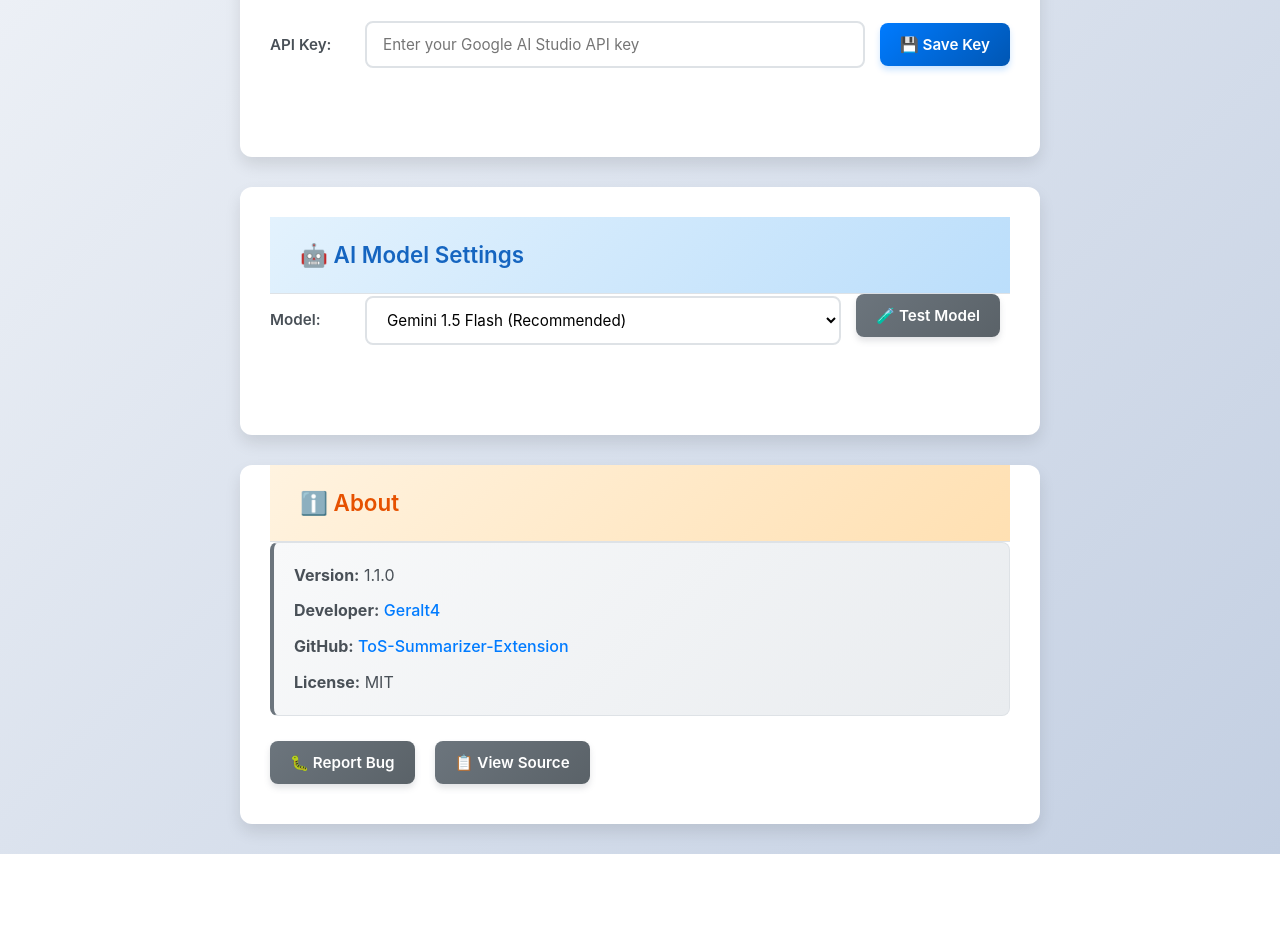
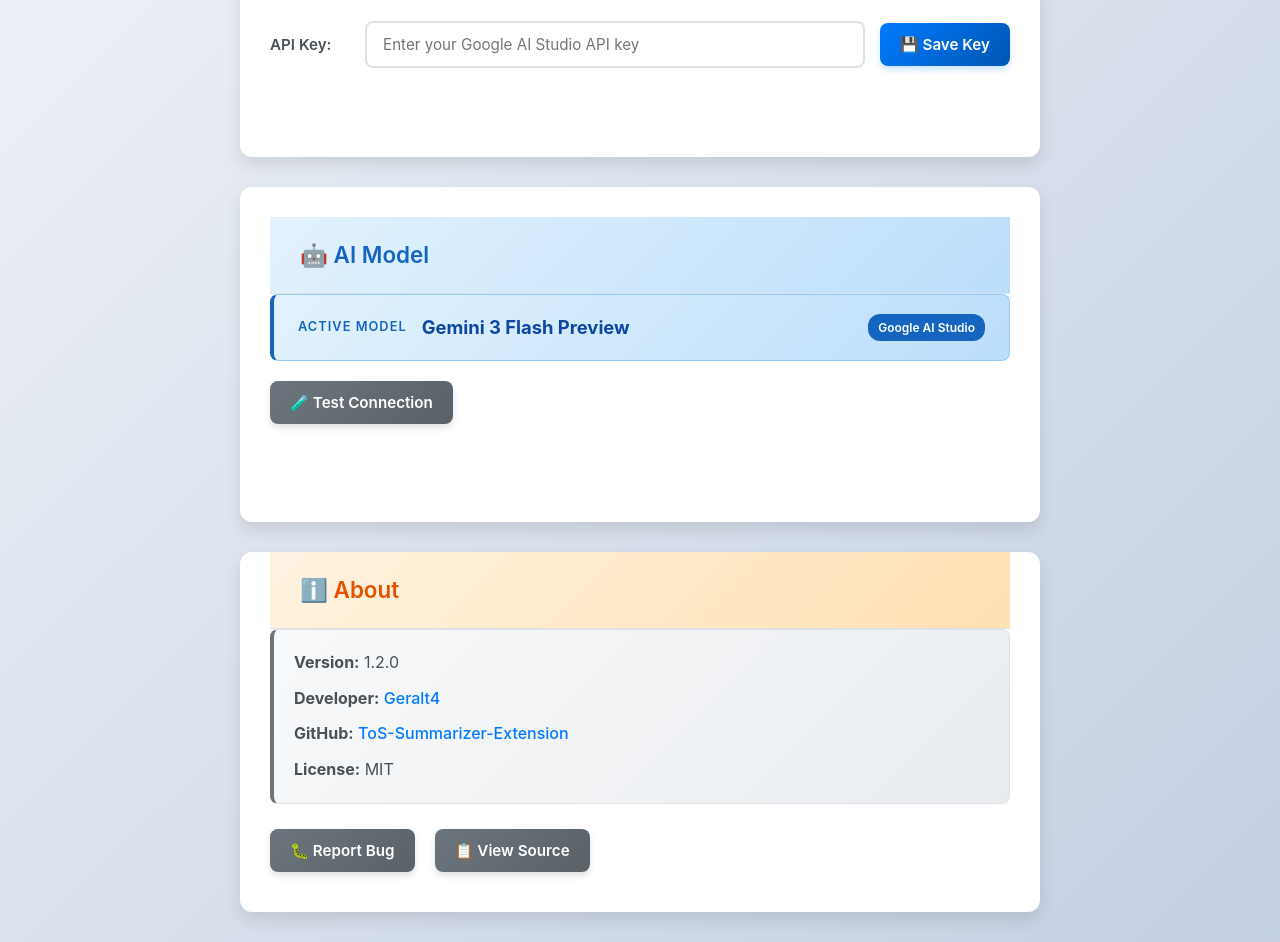
Before and after one commit to Geralt4/ToS-Summarizer-Extension, a browser extension: page options.html in a window 1280 px wide. Shown: the part 467-1409 px from the top of the page. Before the commit the page ends 1321 px from the top, so only its background shows below. Drawn offline with Linux system fonts and the light colour scheme.

Commit message:
v1.2.0 — Upgrade to Gemini 3 Flash Preview, simplify model UI
- Switch AI model to gemini-3-flash-preview exclusively
- Replace model selector dropdown with a prominent static model display
  showing 'Gemini 3 Flash Preview' + 'Google AI Studio' badge
- Remove saveModelSelection(), modelSelect references, and model storage
  logic from options.js (no longer needed with a single fixed model)
- Add .model-display, .model-label, .model-name, .model-badge CSS styles
- Bump version to 1.2.0 across manifest.json, package.json, options.html,
  popup.html, popup.js, options.js, README.md, and PRIVACY.md

```diff
--- a/background.js
+++ b/background.js
@@ -9,7 +9,7 @@
 // Helper to get stored model name or fallback
 async function getModelName() {
   const res = await browser.storage.local.get('geminiModelName');
-  return res.geminiModelName || 'gemini-1.5-flash-latest';
+  return res.geminiModelName || 'gemini-3-flash-preview';
 }
 
 // Test API key validity — called via message action so key never touches options page network stack
--- a/options.css
+++ b/options.css
@@ -267,6 +267,46 @@
     }
 }
 
+/* Model Display */
+.model-display {
+    display: flex;
+    align-items: center;
+    gap: 15px;
+    background: linear-gradient(135deg, #e3f2fd 0%, #bbdefb 100%);
+    border: 1px solid #90caf9;
+    border-left: 4px solid #1565c0;
+    border-radius: 8px;
+    padding: 18px 24px;
+    margin-bottom: 20px;
+    flex-wrap: wrap;
+}
+
+.model-label {
+    font-size: 0.8em;
+    font-weight: 600;
+    text-transform: uppercase;
+    letter-spacing: 0.08em;
+    color: #1565c0;
+    min-width: 80px;
+}
+
+.model-name {
+    font-size: 1.15em;
+    font-weight: 700;
+    color: #0d47a1;
+    flex: 1;
+}
+
+.model-badge {
+    font-size: 0.75em;
+    font-weight: 600;
+    background: #1565c0;
+    color: white;
+    padding: 4px 10px;
+    border-radius: 12px;
+    white-space: nowrap;
+}
+
 /* Animation for status messages */
 .status {
     animation: slideIn 0.3s ease;
--- a/options.html
+++ b/options.html
@@ -7,7 +7,7 @@
 </head>
 <body>
     <div class="header">
-        <h1>ToS Summarizer AI v1.1</h1>
+        <h1>ToS Summarizer AI v1.2</h1>
         <p class="subtitle">Extension Settings</p>
     </div>
 
@@ -28,15 +28,14 @@
     </section>
 
     <section class="model-section">
-        <h2>🤖 AI Model Settings</h2>
+        <h2>🤖 AI Model</h2>
+        <div class="model-display">
+            <span class="model-label">Active Model</span>
+            <span class="model-name">Gemini 3 Flash Preview</span>
+            <span class="model-badge">Google AI Studio</span>
+        </div>
         <div class="input-group">
-            <label for="modelSelect">Model:</label>
-            <select id="modelSelect">
-                <option value="gemini-1.5-flash-latest">Gemini 1.5 Flash (Recommended)</option>
-                <option value="gemini-1.5-pro-latest">Gemini 1.5 Pro (Advanced)</option>
-                <option value="gemini-pro">Gemini Pro</option>
-            </select>
-            <button id="testModelButton" class="secondary-btn">🧪 Test Model</button>
+            <button id="testModelButton" class="secondary-btn">🧪 Test Connection</button>
         </div>
         <p id="modelStatus" class="status"></p>
     </section>
@@ -44,7 +43,7 @@
     <section class="about-section">
         <h2>ℹ️ About</h2>
         <div class="info-box">
-            <p><strong>Version:</strong> 1.1.0</p>
+            <p><strong>Version:</strong> 1.2.0</p>
             <p><strong>Developer:</strong> <a href="https://github.com/Geralt4" target="_blank">Geralt4</a></p>
             <p><strong>GitHub:</strong> <a href="https://github.com/Geralt4/ToS-Summarizer-Extension" target="_blank">ToS-Summarizer-Extension</a></p>
             <p><strong>License:</strong> MIT</p>
--- a/options.js
+++ b/options.js
@@ -1,9 +1,8 @@
-// ToS Summarizer AI v1.1 - Enhanced Options Script
+// ToS Summarizer AI v1.2 - Options Script
 
 const apiKeyInput = document.getElementById('apiKey');
 const saveButton = document.getElementById('saveButton');
 const statusMessage = document.getElementById('statusMessage');
-const modelSelect = document.getElementById('modelSelect');
 const testModelButton = document.getElementById('testModelButton');
 const modelStatus = document.getElementById('modelStatus');
 const reportBugButton = document.getElementById('reportBugButton');
@@ -76,34 +75,14 @@
     }
 }
 
-// Function to save model selection
-function saveModelSelection() {
-    const selectedModel = modelSelect.value;
-
-    browser.storage.local.set({
-        geminiModelName: selectedModel
-    }).then(() => {
-        showStatus(modelStatus, `✅ Model "${selectedModel}" saved!`, 'success');
-    }).catch(error => {
-        showStatus(modelStatus, `❌ Error saving model: ${error.message}`, 'error');
-        console.error("Error saving model selection:", error);
-    });
-}
-
 // Function to load saved settings
 async function loadSavedSettings() {
     try {
-        const result = await browser.storage.local.get(['geminiApiKey', 'geminiModelName']);
+        const result = await browser.storage.local.get('geminiApiKey');
 
-        // Load API key
         if (result.geminiApiKey) {
             apiKeyInput.value = result.geminiApiKey;
-            // Key test is user-initiated only (via Test Model button)
-        }
-
-        // Load model selection
-        if (result.geminiModelName) {
-            modelSelect.value = result.geminiModelName;
+            // Key test is user-initiated only (via Test Connection button)
         }
 
     } catch (error) {
@@ -124,8 +103,6 @@
     }
 });
 
-modelSelect.addEventListener('change', saveModelSelection);
-
 testModelButton.addEventListener('click', () => testApiKey());
 
 reportBugButton.addEventListener('click', () => {
--- a/package.json
+++ b/package.json
@@ -1,6 +1,6 @@
 {
   "name": "tos-summarizer-extension",
-  "version": "1.1.0",
+  "version": "1.2.0",
   "description": "Firefox extension that summarizes Terms of Service and Privacy Policies using Google Gemini AI.",
   "author": "Geralt4 <https://github.com/Geralt4>",
   "license": "MIT",
--- a/popup.js
+++ b/popup.js
@@ -1,4 +1,4 @@
-// ToS Summarizer AI v1.1 - Enhanced Popup Script
+// ToS Summarizer AI v1.2 - Popup Script
 
 // --- Element References ---
 const summarizePageButton = document.getElementById('summarizePageButton');
```
Also changed, not shown: PRIVACY.md (+1 -1 lines), popup.html (+1 -1 lines), README.md, manifest.json.
